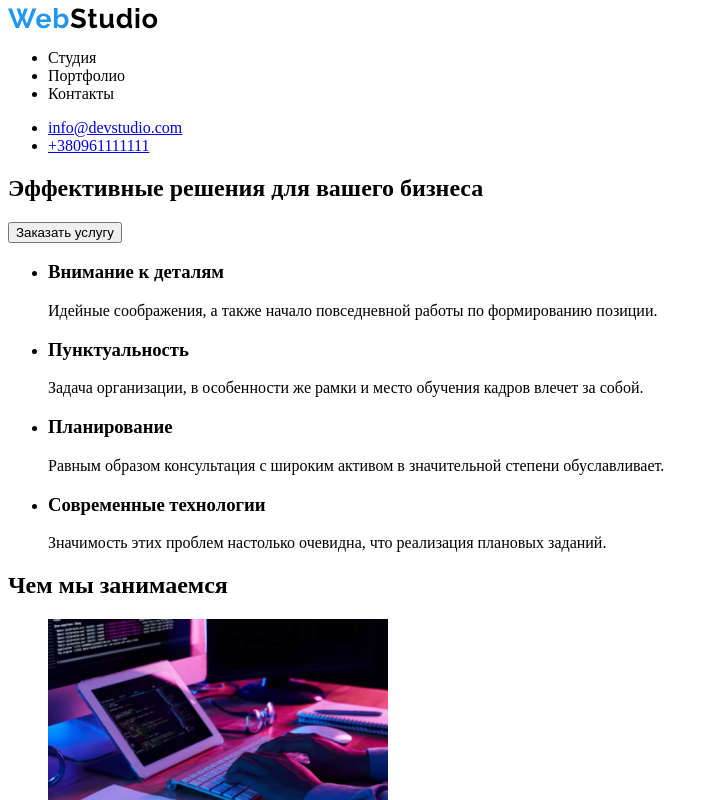
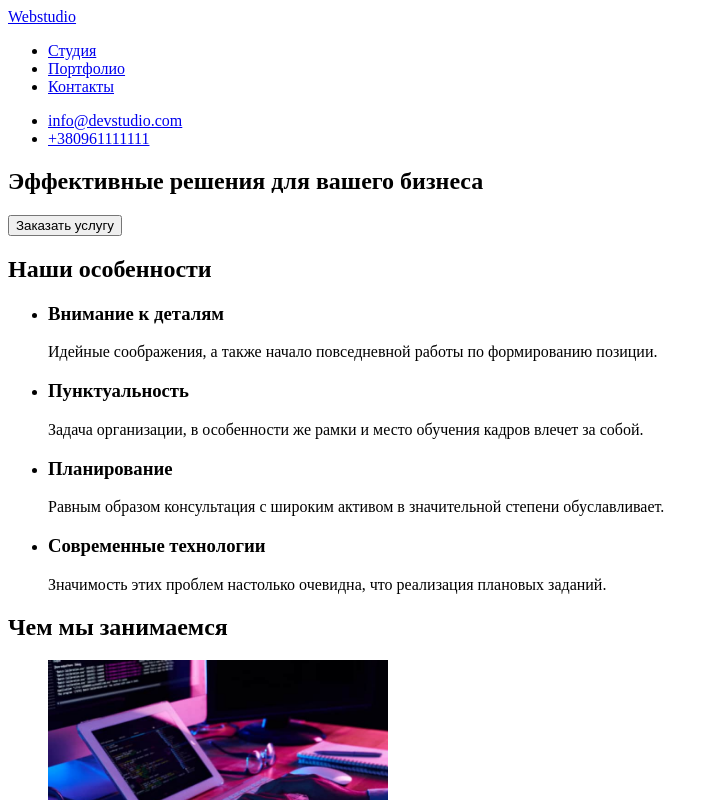
Before and after one commit to MarinaDen23/goit-markup-hw-01, a plain HTML site: page index.html in a window 1280 px wide. Shown: the top 800 px of the page, without its empty margins (0-719 px from the left). Drawn offline with Linux system fonts and the light colour scheme.

Commit message:
update index.html
update index.html

```diff
--- a/index.html
+++ b/index.html
@@ -8,17 +8,22 @@
   </head>
   <body>
     <header class="header">
-      <a href="#">
-        <img src="./images/WebStudio.svg" alt="logo" width="150" />
-      </a>
       <nav>
+        <a href="#">Webstudio</a>
+
         <ul>
-          <li>Студия</li>
-          <li>Портфолио</li>
-          <li>Контакты</li>
+          <li class="nav1">
+            <a href="#">Студия</a>
+          </li>
+          <li class="nav2">
+            <a href="#">Портфолио</a>
+          </li>
+          <li class="nav3">
+            <a href="#">Контакты</a>
+          </li>
         </ul>
       </nav>
-      <div>
+
       <ul>
         <li>
           <a href="emailto:info@devstudio.com">info@devstudio.com </a>
@@ -27,14 +32,14 @@
           <a href="tel:+380961111111">+380961111111</a>
         </li>
       </ul>
-      </div>
     </header>
     <main>
       <section>
         <h1 class="main">Эффективные решения для вашего бизнеса</h1>
-        <button class="strong">Заказать услугу</button>
+        <button type ="button "class="button">Заказать услугу</button>
       </section>
-      <div class="impotent">
+      <section class="impotent">
+        <h2>Наши особенности</h2>
         <ul>
           <li>
             <h3>Внимание к деталям</h3>
@@ -65,7 +70,7 @@
             </p>
           </li>
         </ul>
-      </div>
+      </section>
       <section>
         <h2>Чем мы занимаемся</h2>
         <ul class="action">
@@ -142,9 +147,8 @@
       </section>
     </main>
     <footer>
-      <a href="#">
-        <img src="./images/WebStudio.svg" alt="logo" width="100" />
-      </a>
+      <a href="#">Webstudio</a>
+
       <address>
         <ul>
           <li>
```
Lines whose indentation alone changed are shown as unchanged.
